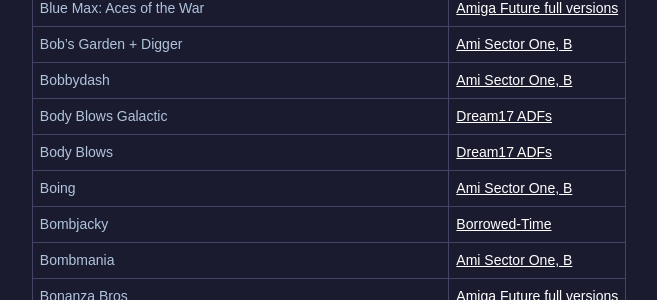
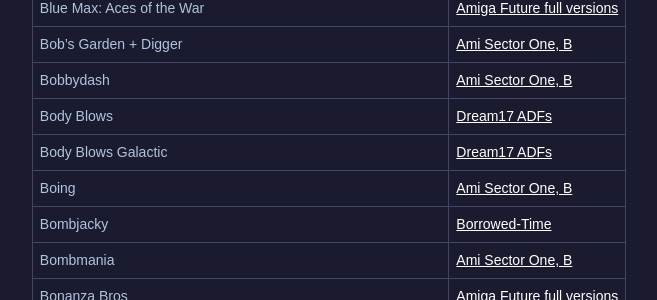
Before and after one commit to orbitalflower/orbitalflower.github.io, a Jekyll site: the page built from _posts/2025-05-16-free-legal-amiga-games.md, in a window 1280 px wide and 1400 px high, scrolled down 5239 px. Shown: the part 152-452 px from the top of the window, without its empty margins (311-968 px from the left). Built offline with Jekyll 4.4.1, drawn with Linux system fonts in a browser that asks for light colours; some of the changed text lies outside the part shown.

Commit message:
Minor fixes

```diff
--- a/_posts/2025-05-16-free-legal-amiga-games.md
+++ b/_posts/2025-05-16-free-legal-amiga-games.md
@@ -174,8 +174,8 @@
 | Blue Max: Aces of the War | [Amiga Future full versions] |
 | Bob's Garden + Digger | [Ami Sector One, B] |
 | Bobbydash | [Ami Sector One, B] |
+| Body Blows | [Dream17 ADFs] |
 | Body Blows Galactic | [Dream17 ADFs] |
-| Body Blows | [Dream17 ADFs] |
 | Boing | [Ami Sector One, B] |
 | Bombjacky | [Borrowed-Time] |
 | Bombmania | [Ami Sector One, B] |
@@ -206,7 +206,7 @@
 | Case of the C. Condor, the | [Ami Sector One, C] |
 | Castle Kingdoms | [Amiga Future full versions] |
 | Castle of Doom | [Ami Sector One, C] |
-| Castle of the red Death | [Ami Sector One, C] |
+| Castle of the Red Death | [Ami Sector One, C] |
 | Catacomb | [Ami Sector One, C] |
 | Celcia GT Rally | [Gremlin Graphics World] |
 | Centerfold Squares | [Amiga Future full versions] |
@@ -1328,7 +1328,7 @@
 [Ami Sector One, X]: https://www.exotica.org.uk/mirrors/ami_sector_one/g_dl_x.htm
 [Ami Sector One, Y]: https://www.exotica.org.uk/mirrors/ami_sector_one/g_dl_y.htm
 [Ami Sector One, Z]: https://www.exotica.org.uk/mirrors/ami_sector_one/g_dl_z.htm
-[Amiga Future full versions]: https://www.amigafuture.de/app.php/dlext/index?cat=32
+[Amiga Future full versions]: https://www.amigafuture.de/app.php/dlext/index?cat=6
 [Amiga Future CD-ROM]: https://www.amigafuture.de/app.php/dlext/index?cat=14
 [Amiga Future tools]: https://www.amigafuture.de/app.php/dlext/index?cat=29
 [Ami Sector One tools]: https://www.exotica.org.uk/mirrors/ami_sector_one/apps.htm
```
